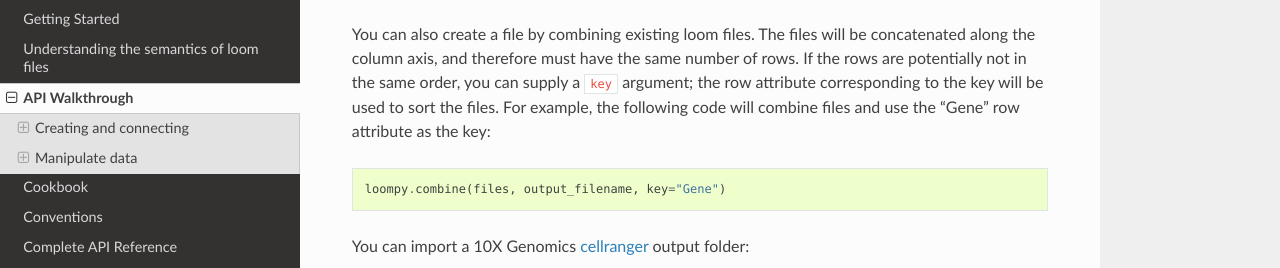
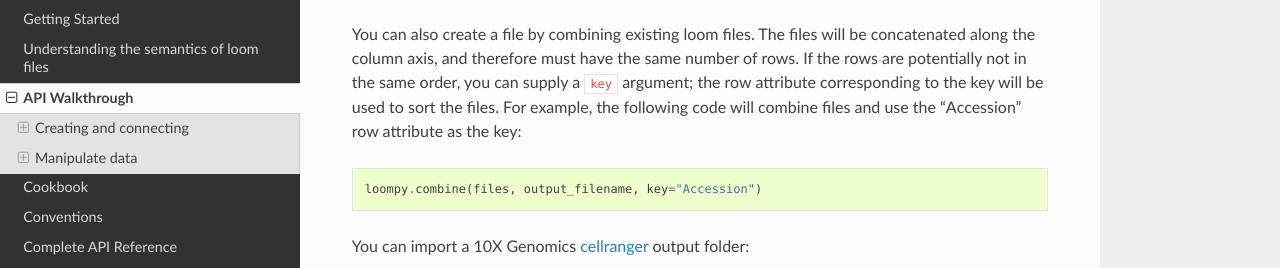
Before and after one commit to linnarsson-lab/loompy, a Sphinx documentation site: the page built from doc/apiwalkthrough/index.rst, in a window 1280 px wide and 900 px high, scrolled down 701 px. Shown: the part 185-453 px from the top of the window. Built offline with Sphinx 7.4.7 and the Read the Docs theme 2.0.0, drawn with Linux system fonts in a browser that asks for light colours; some of the changed text lies outside the part shown.

Commit message:
updated doc

```diff
--- a/doc/apiwalkthrough/index.rst
+++ b/doc/apiwalkthrough/index.rst
@@ -42,11 +42,11 @@ For example, the following creates a loom file with a 100x100 main matrix, one r
 You can also create a file by combining existing loom files. The files will be concatenated along the column
 axis, and therefore must have the same number of rows. If the rows are potentially not in the same order,
 you can supply a ``key`` argument; the row attribute corresponding to the key will be used to sort the files.
-For example, the following code will combine files and use the "Gene" row attribute as the key:
+For example, the following code will combine files and use the "Accession" row attribute as the key:
 
 .. code:: python
 
-  loompy.combine(files, output_filename, key="Gene")
+  loompy.combine(files, output_filename, key="Accession")
 
 You can import a 10X Genomics
 `cellranger <http://support.10xgenomics.com/single-cell/software/pipelines/latest/what-is-cell-ranger>`__
```
Also changed, not shown: other parts of doc/apiwalkthrough/index.rst (+4 -1 lines).
